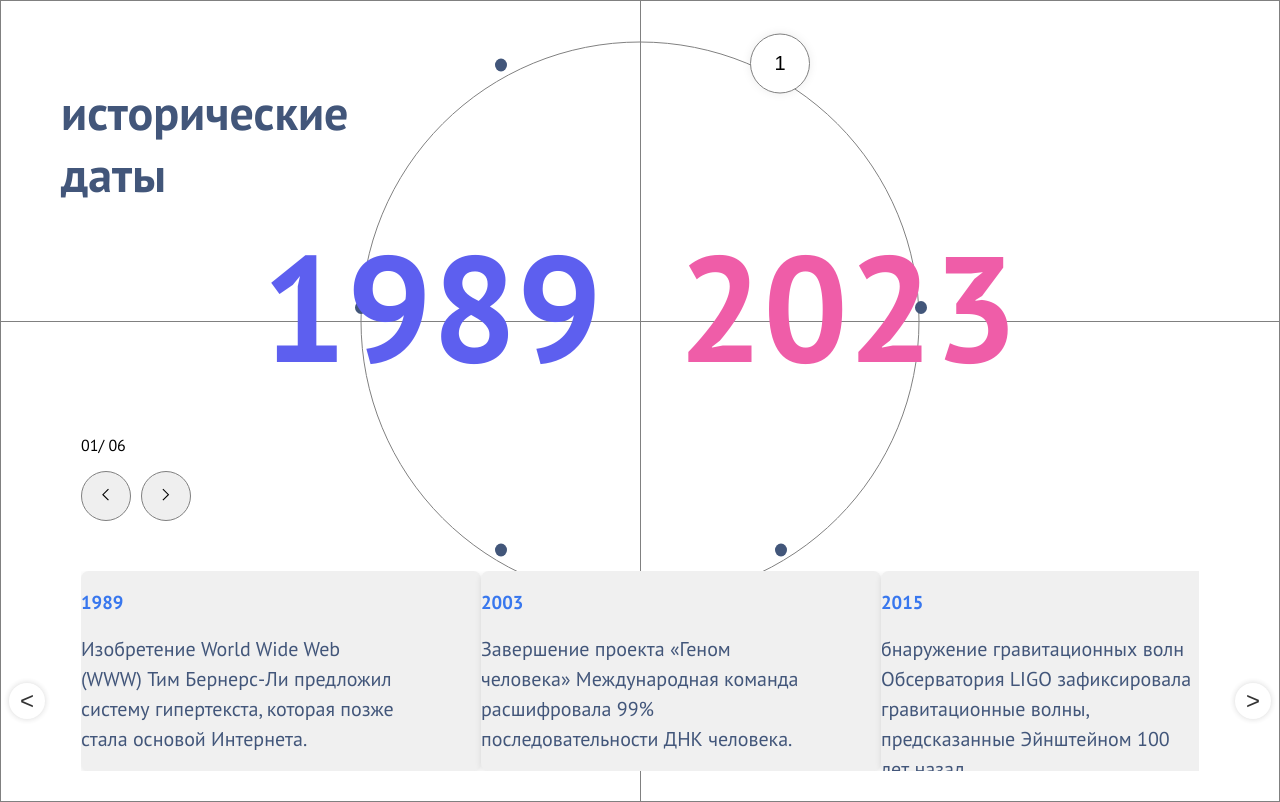
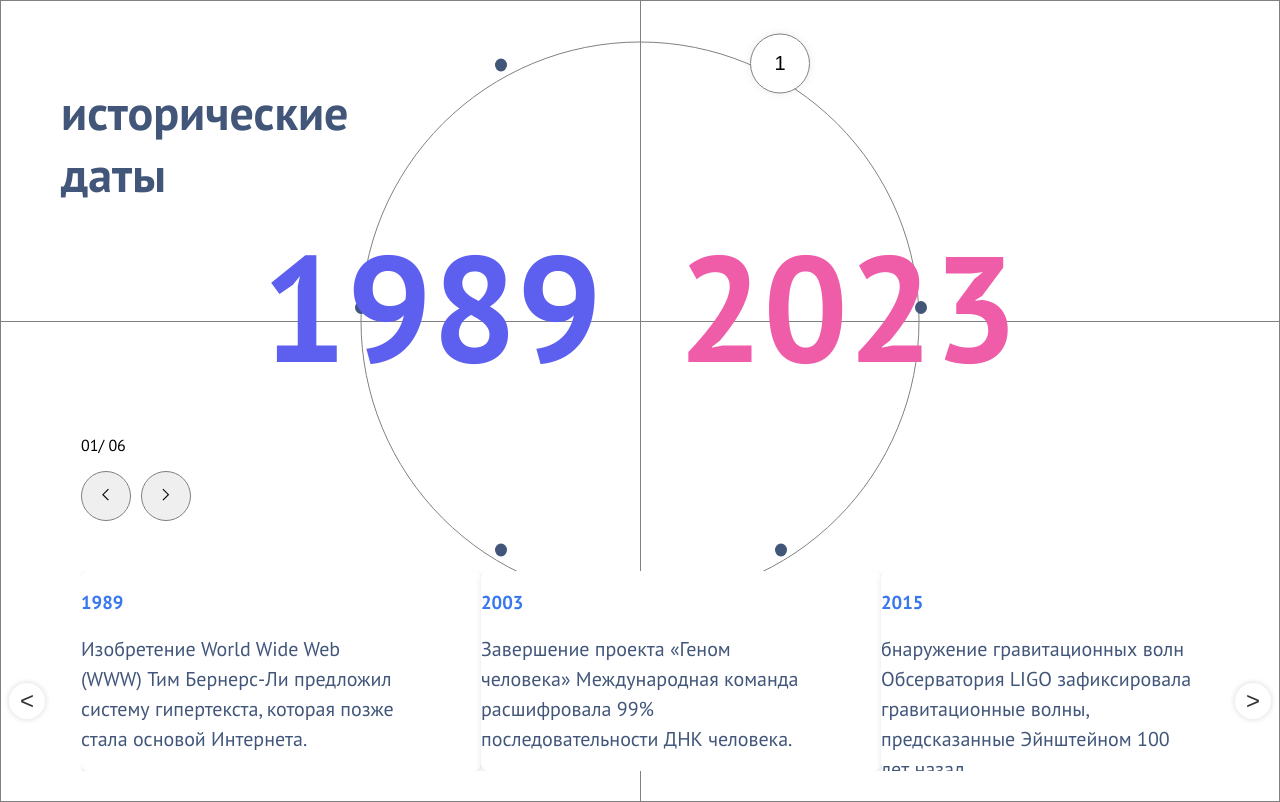
Before and after one commit to kanat0001/-historical-dates, a React app: page / in a window 1280 px wide. Built offline with nearby package versions, Linux system fonts and the light colour scheme.

Commit message:
изменил задний фон card

```diff
--- a/src/components/Cards.css
+++ b/src/components/Cards.css
@@ -32,7 +32,7 @@
   flex: 0 0 auto;
   width: 400px;
   height: 200px;
-  background-color: #f0f0f0;
+  background-color: white;
   border-radius: 8px;
   padding: 0;
   margin: 0;
```
